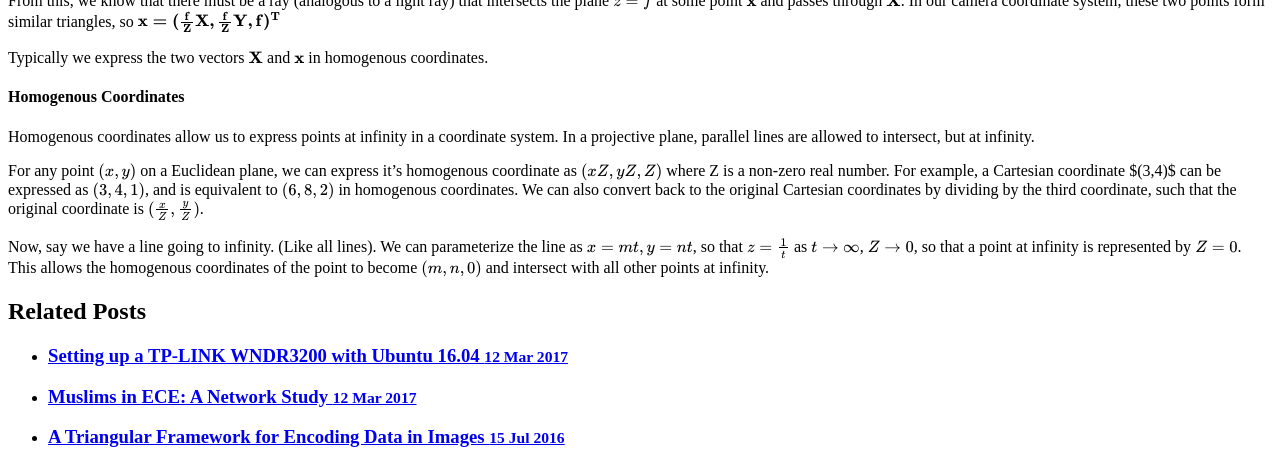
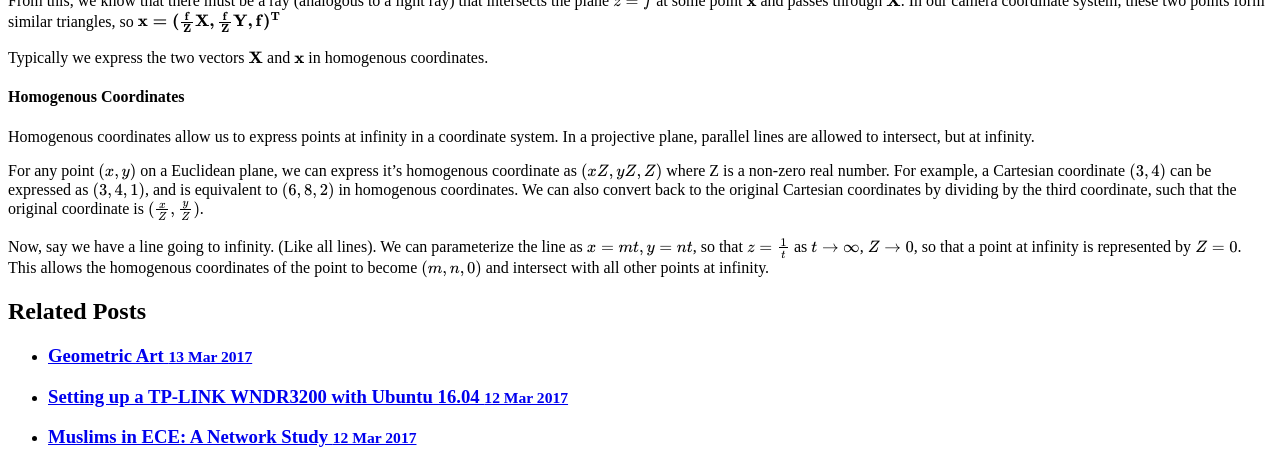
Before and after one commit to mohsaad/mohsaad.github.io, a Jekyll site: the page built from _posts/2017-01-25-Camera-Calibration.md, in a window 1280 px wide and 900 px high, scrolled down 986 px, cut to the strip 433-900 px from the top of the window. Built offline with Jekyll 4.4.1, drawn with Linux system fonts in a browser that asks for light colours; Markdown is read by kramdown in place of the engine named in the settings; formulas are drawn with MathJax 3.

Commit message:
added new post; improved camera calibration; added another assets folder

```diff
--- /dev/null
+++ b/_other/geometric_art.js
@@ -0,0 +1 @@
+var demoObj = new DEMOEMBED(); demoObj.run('GeometricArt', '', '459', '645');
--- a/_posts/2017-01-25-Camera-Calibration.md
+++ b/_posts/2017-01-25-Camera-Calibration.md
@@ -35,6 +35,6 @@ Typically we express the two vectors $$\bf{X}$$ and $$\bf{x}$$ in homogenous coo
 
 Homogenous coordinates allow us to express points at infinity in a coordinate system. In a projective plane, parallel lines are allowed to intersect, but at infinity.
 
-For any point $$(x,y)$$ on a Euclidean plane, we can express it's homogenous coordinate as $$(xZ, yZ, Z)$$ where Z is a non-zero real number. For example, a Cartesian coordinate $(3,4)$ can be expressed as $$(3,4,1)$$, and is equivalent to $$(6,8,2)$$ in homogenous coordinates. We can also convert back to the original Cartesian coordinates by dividing by the third coordinate, such that the original coordinate is $$(\frac{x}{Z}, \frac{y}{Z})$$.
+For any point $$(x,y)$$ on a Euclidean plane, we can express it's homogenous coordinate as $$(xZ, yZ, Z)$$ where Z is a non-zero real number. For example, a Cartesian coordinate $$(3,4)$$ can be expressed as $$(3,4,1)$$, and is equivalent to $$(6,8,2)$$ in homogenous coordinates. We can also convert back to the original Cartesian coordinates by dividing by the third coordinate, such that the original coordinate is $$(\frac{x}{Z}, \frac{y}{Z})$$.
 
 Now, say we have a line going to infinity. (Like all lines). We can parameterize the line as $$x = mt, y = nt$$, so that $$z = \frac{1}{t}$$ as $$t\rightarrow \infty$$, $$Z \rightarrow 0$$, so that a point at infinity is represented by $$Z = 0$$. This allows the homogenous coordinates of the point to become $$(m, n, 0)$$ and intersect with all other points at infinity.
--- a/projects.md
+++ b/projects.md
@@ -19,3 +19,4 @@ In my undergraduate (and spare) time, I've worked on a few things, mostly relate
 * Santa's Little Helpers
 * Cyberball
 * MHacks Music
+* [Geometric Art](http://mohsaad.com/2017/03/13/Geometric-Art/)
```
Also changed, not shown: _posts/2017-03-13-Geometric-Art.md (added, +21 -0 lines).
